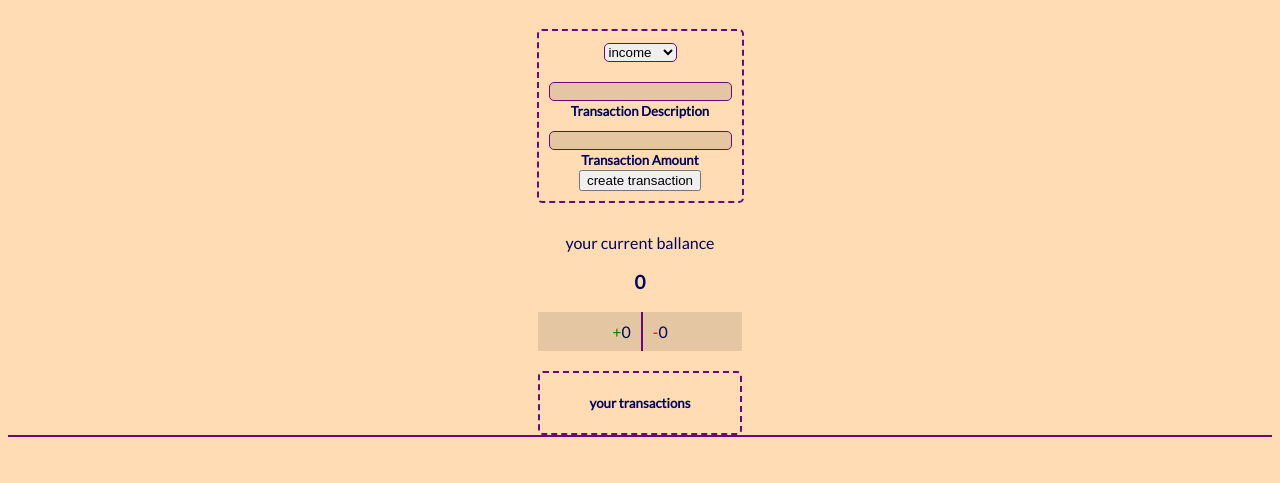
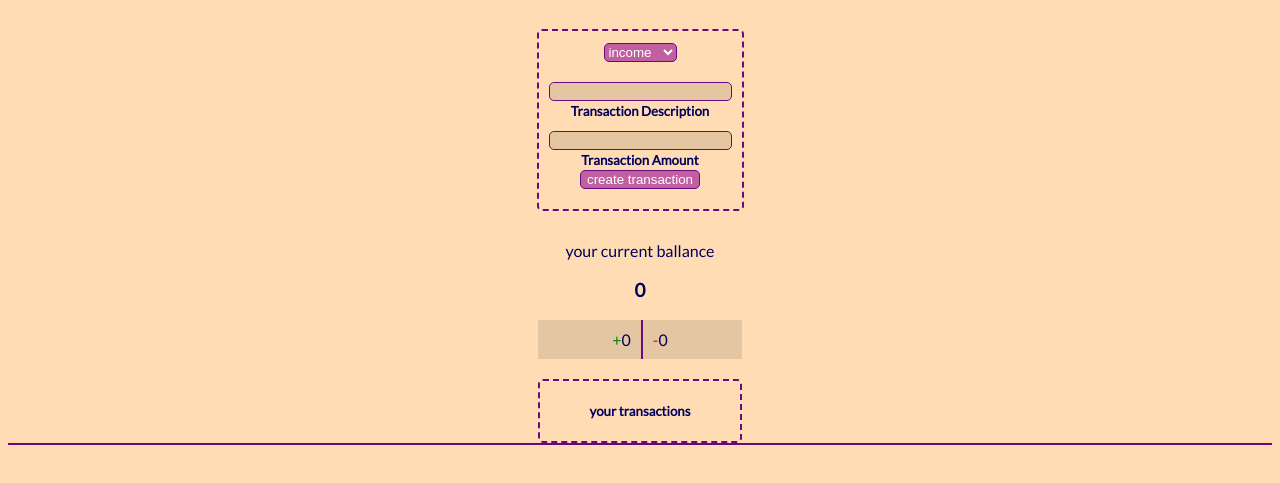
Before and after one commit to palash117/expenseTracker, a website built with Parcel: page index.html in a window 1280 px wide. Shown: the part 239-722 px from the top of the page. Built offline with nearby package versions, Linux system fonts and the light colour scheme; no server answers.

Commit message:
buttong styling

```diff
--- a/style.css
+++ b/style.css
@@ -172,6 +172,16 @@ span{
     border: 1px solid var(--t-color);
     border-radius: 5px;
     margin-bottom: 10px;
+    background-color: var(--s-color);
+    color: white;
+}
+.addTransaction{
+
+    background-color: var(--s-color);
+    color: white;
+    border: 1px solid var(--t-color);
+    border-radius: 5px;
+    margin-bottom: 10px;
 }
 .delete{
     position: absolute;
```
Also changed, not shown: 5 other files.
